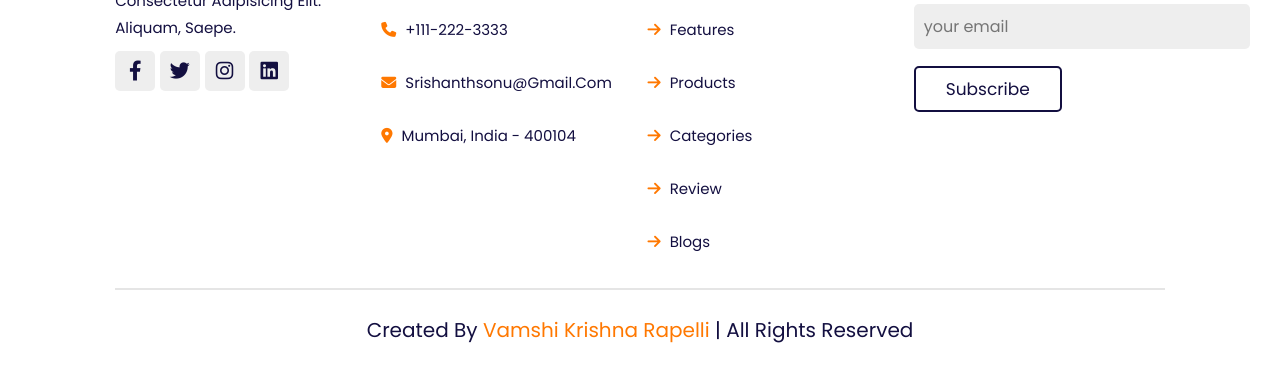
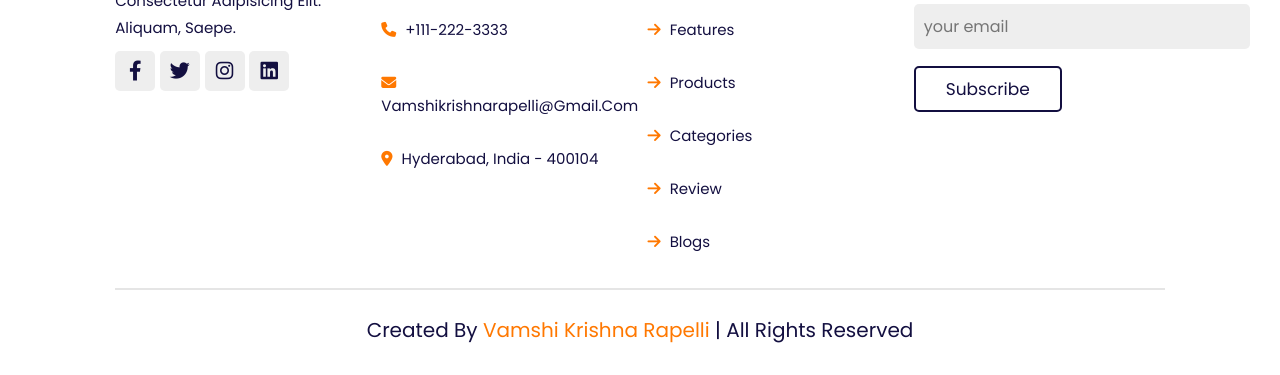
Before and after one commit to VamshiKrishna12345/groco, a plain HTML site: page index.html in a window 1280 px wide. Shown: the part 3441-3816 px from the top of the page. Drawn offline with nearby package versions, Linux system fonts and the light colour scheme.

Commit message:
Update index.html

```diff
--- a/index.html
+++ b/index.html
@@ -435,8 +435,8 @@
             <h3>contact info</h3>
             <a href="#" class="links"> <i class="fas fa-phone"></i> +123-456-7890 </a>
             <a href="#" class="links"> <i class="fas fa-phone"></i> +111-222-3333 </a>
-            <a href="#" class="links"> <i class="fas fa-envelope"></i> srishanthsonu@gmail.com </a>
-            <a href="#" class="links"> <i class="fas fa-map-marker-alt"></i> mumbai, india - 400104 </a>
+            <a href="#" class="links"> <i class="fas fa-envelope"></i> vamshikrishnarapelli@gmail.com </a>
+            <a href="#" class="links"> <i class="fas fa-map-marker-alt"></i> Hyderabad, india - 400104 </a>
         </div>
 
         <div class="box">
```
